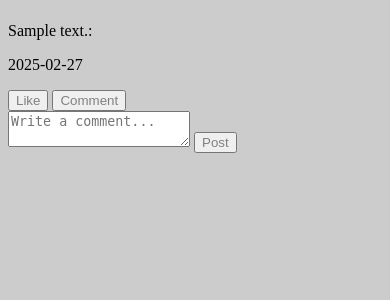
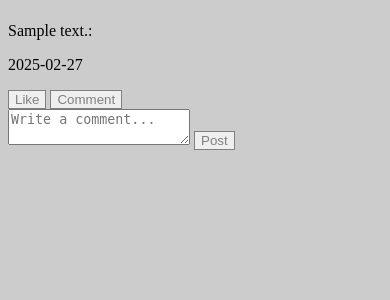
Before and after one commit to vizallati/devops-journey, a Flask app: page /activity-feed in a window 390 px wide. Shown: the part 271-571 px from the top of the page. Run offline with Flask 2, Linux system fonts and the light colour scheme; tables that the repository leaves empty or names only in its code hold one stand-in row (values such as "Sample post"); data that the repository does not hold is empty.

Commit message:
Add more styling to homepage

```diff
--- a/static/css/style.css
+++ b/static/css/style.css
@@ -19,6 +19,9 @@ button {
   color: grey;
   text-align: center;
   text-decoration: none;
+  border-color: grey;
+  border-style: solid;
+  border-width: 1px;
 }
 .filter {
     margin-top: 10px;
@@ -267,7 +270,7 @@ button {
 	}
 
 	.search-bar button {
-		width: 38%;
+		width: 40%;
 		height: 20px;
 		margin-top: 18px;
 	}
```
